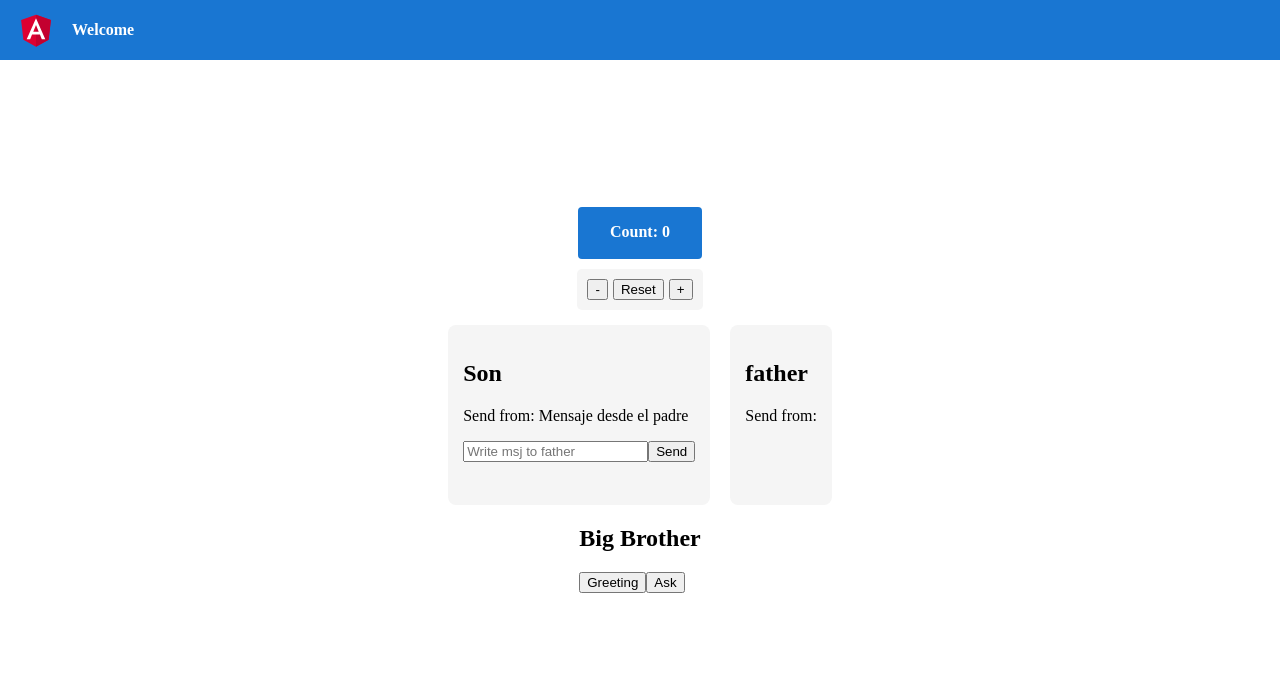
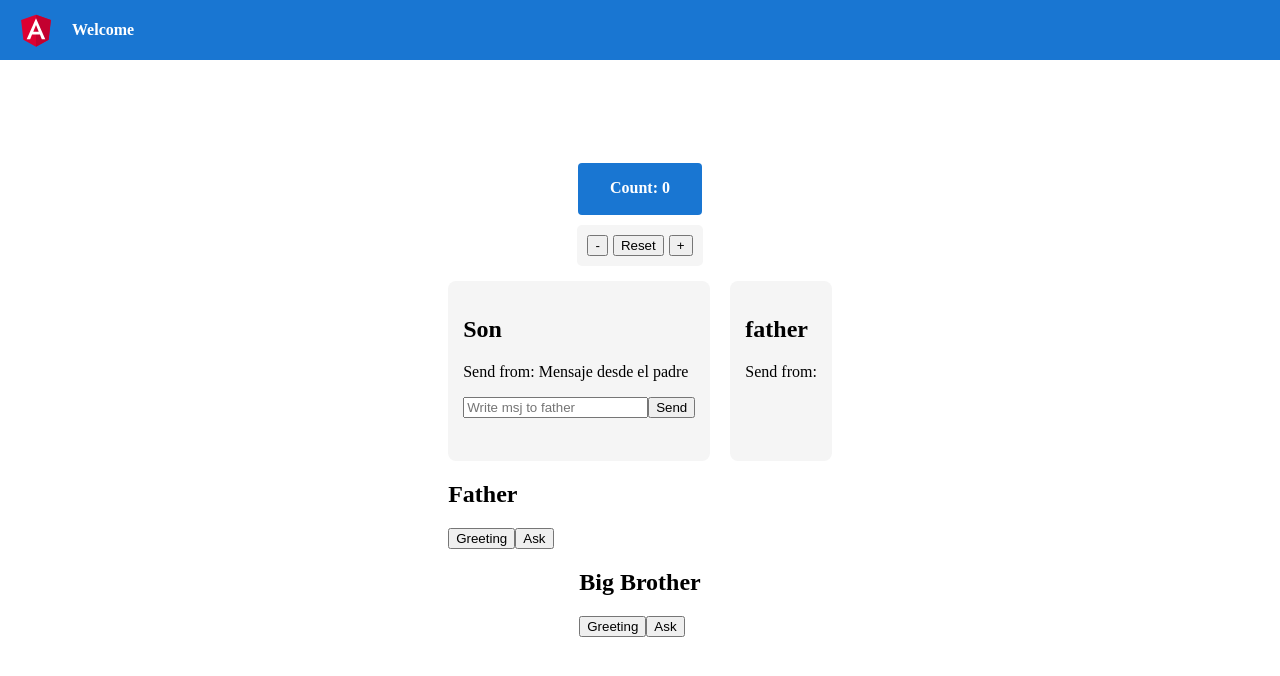
Before and after one commit to alejopua/angular-app-v1, an Angular app: page / in a window 1280 px wide. Shown: the top 676 px of the page. Built offline with nearby package versions, Linux system fonts and the light colour scheme.

Commit message:
Add new section with name, greeting, and ask buttons in PadreComponent HTML

```diff
--- a/src/app/padre/padre.component.html
+++ b/src/app/padre/padre.component.html
@@ -11,3 +11,9 @@
     <p>Send from: {{ receiveMsj }}</p>
   </div>
 </section>
+
+<section>
+  <h1>{{ name }}</h1>
+  <button type="button" (click)="greeting()">Greeting</button>
+  <button type="button" (click)="ask()">Ask</button>
+</section>
```
